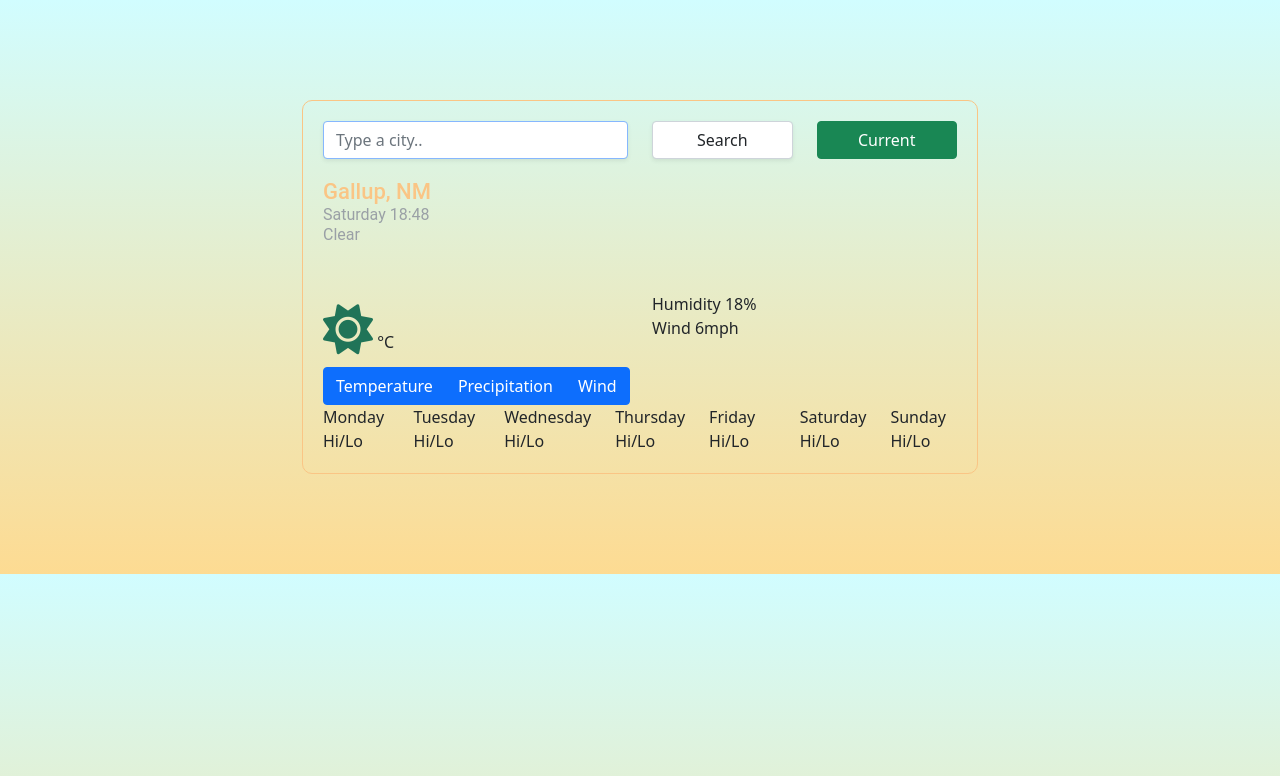
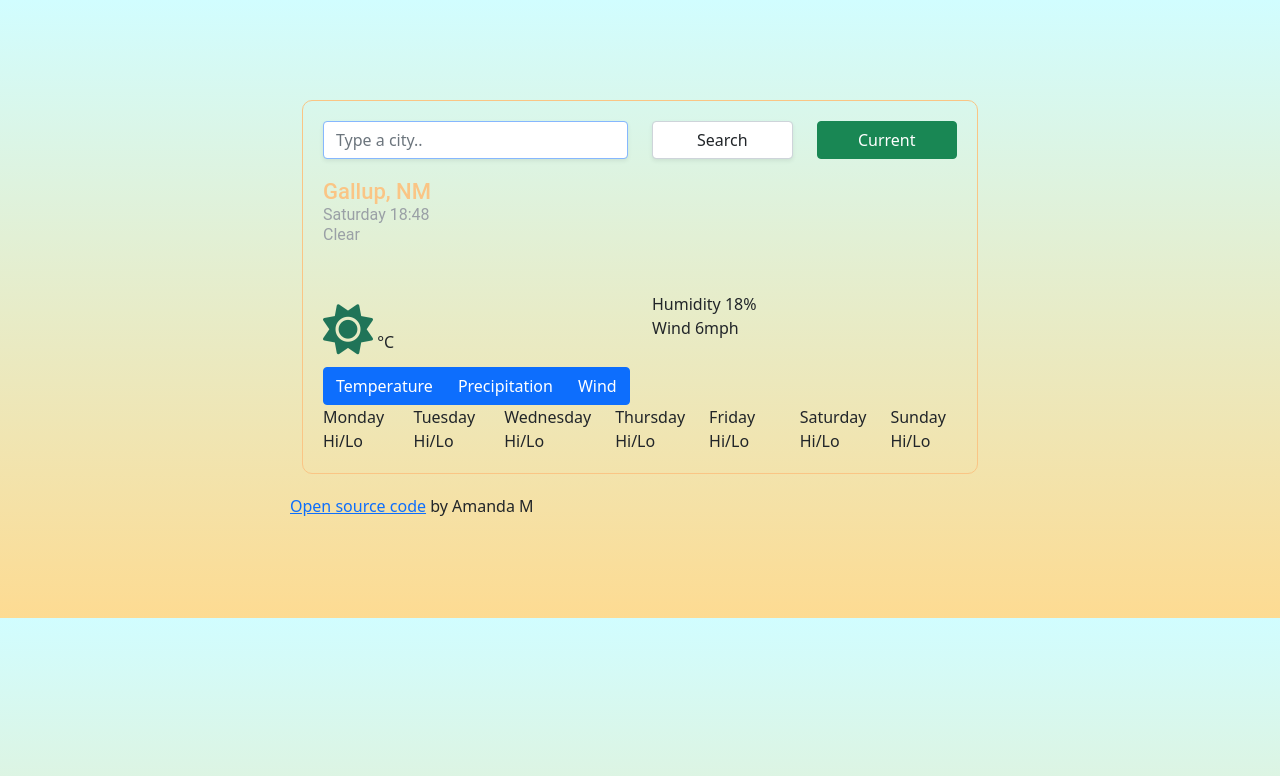
Before and after one commit to mandaxmc/weatherapp-mandaxmc, a plain HTML site: page index.html in a window 1280 px wide. Drawn offline with nearby package versions, Linux system fonts and the light colour scheme; no server answers.

Commit message:
added source code link

```diff
--- a/index.html
+++ b/index.html
@@ -106,7 +106,9 @@ Gallup, NM
     </div>
 </div>
     </div>
-
+<footer>
+    <a href=""> Open source code</a> by Amanda M
+</footer>
     <script src="src/script.js"></script>
 </body>
 </html>
```
